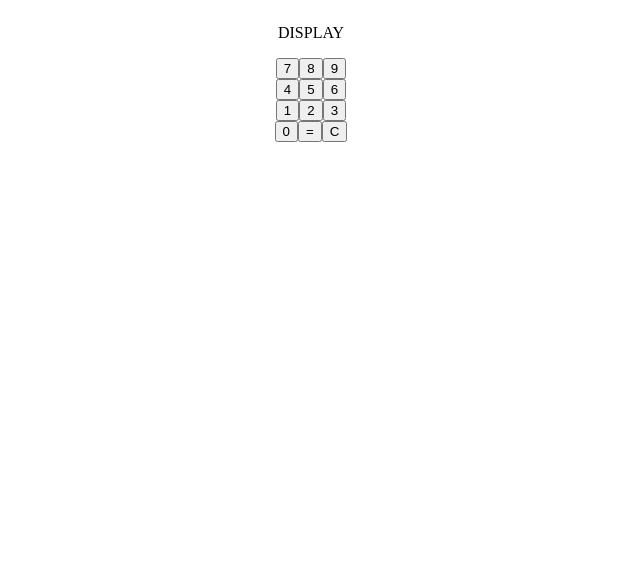
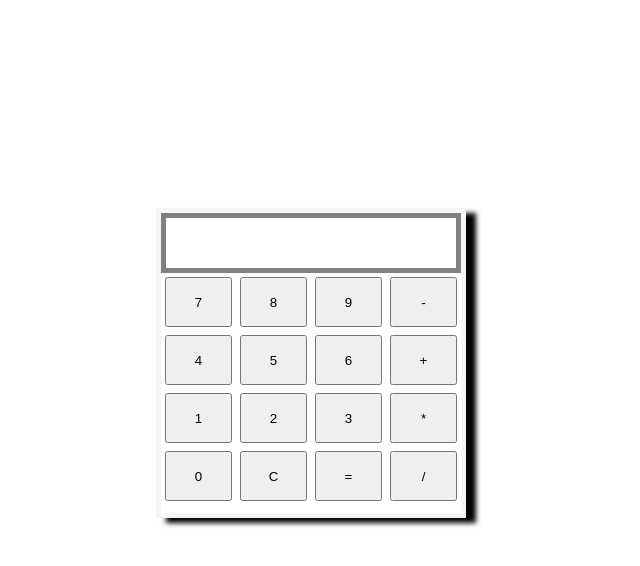
Before and after one commit to Eclipsorum/odin-calculator, a plain HTML site: page index.html in a window 1280 px wide. Shown: the whole page, without its empty margins (329-969 px from the left). Drawn offline with Linux system fonts and the light colour scheme.

Commit message:
Add some other styles

```diff
--- a/index.html
+++ b/index.html
@@ -10,7 +10,7 @@
 <body>
     <div class="calc-container">
         <div class="row">
-            <p>DISPLAY</p>
+            <div class="display"></div>
         </div>
         <div class="row">
             <div class="column">
@@ -21,6 +21,9 @@
             </div>
             <div class="column">
                 <button>9</button>
+            </div>
+            <div class="column">
+                <button>-</button>
             </div>
         </div>
         <div class="row">
@@ -33,6 +36,9 @@
             <div class="column">
                 <button>6</button>
             </div>
+            <div class="column">
+                <button>+</button>
+            </div>
         </div>
         <div class="row">
             <div class="column">
@@ -44,16 +50,22 @@
             <div class="column">
                 <button>3</button>
             </div>
+            <div class="column">
+                <button>*</button>
+            </div>
         </div>
         <div class="row">
             <div class="column">
                 <button>0</button>
             </div>
             <div class="column">
+                <button>C</button>
+            </div>
+            <div class="column">
                 <button>=</button>
             </div>
             <div class="column">
-                <button>C</button>
+                <button>/</button>
             </div>
         </div>
     </div>
--- a/style.css
+++ b/style.css
@@ -1,4 +1,33 @@
+body{
+    padding-top: 200px;
+}
+
+.calc-container {
+    height: 300px;
+    border: solid whitesmoke 5px;
+    margin: auto;
+    width: 300px;
+    box-shadow: 10px 5px 5px black;
+}
+
+.display {
+    border: solid gray 5px;
+    height: 50px;
+    flex: 1;
+}
+
 .row {
     display:flex;
     justify-content: center;
 }
+
+.column {
+    flex: 1;
+    display:flex;
+}
+
+button {
+    margin: 4px;
+    flex: 1;
+    height: 50px;
+}
```
